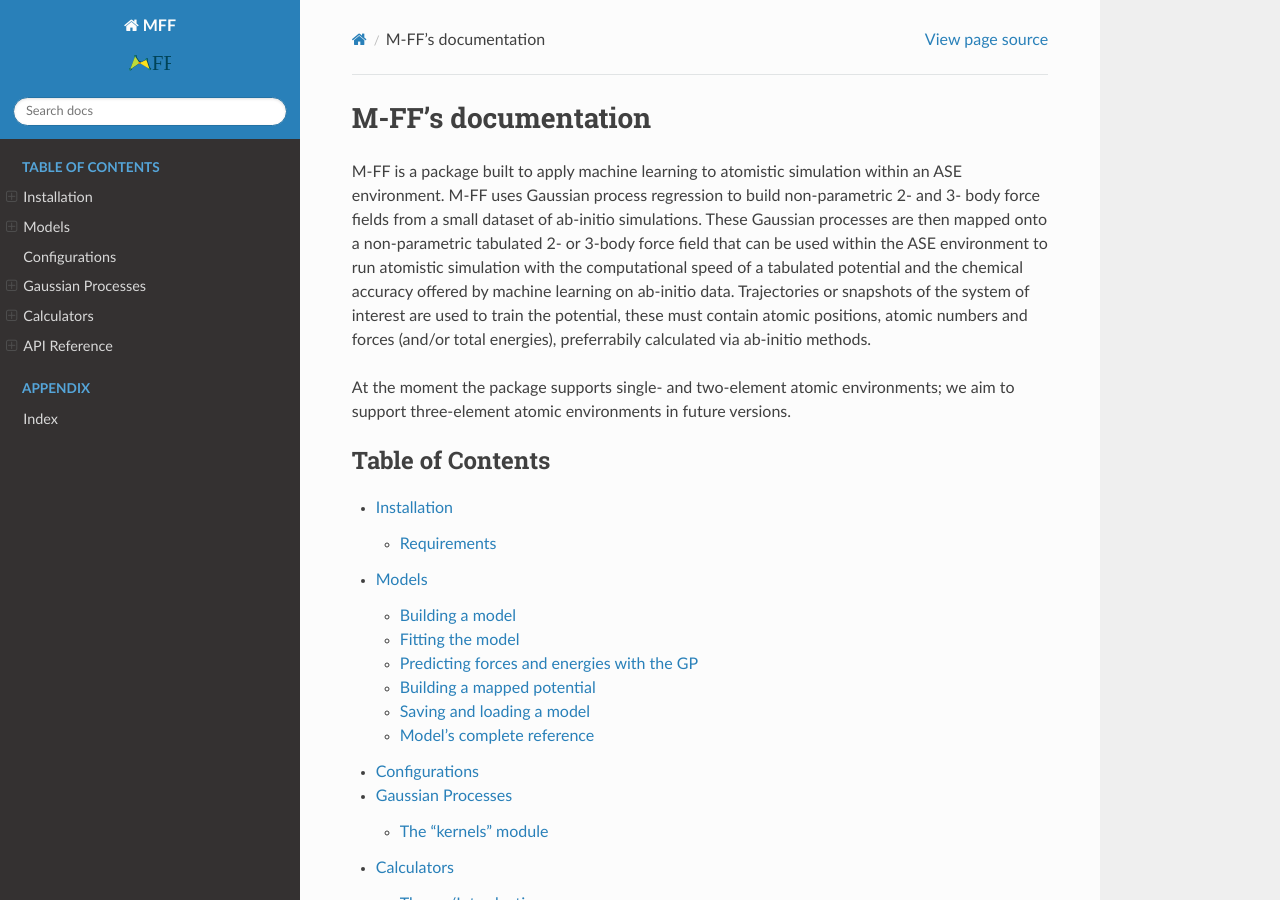
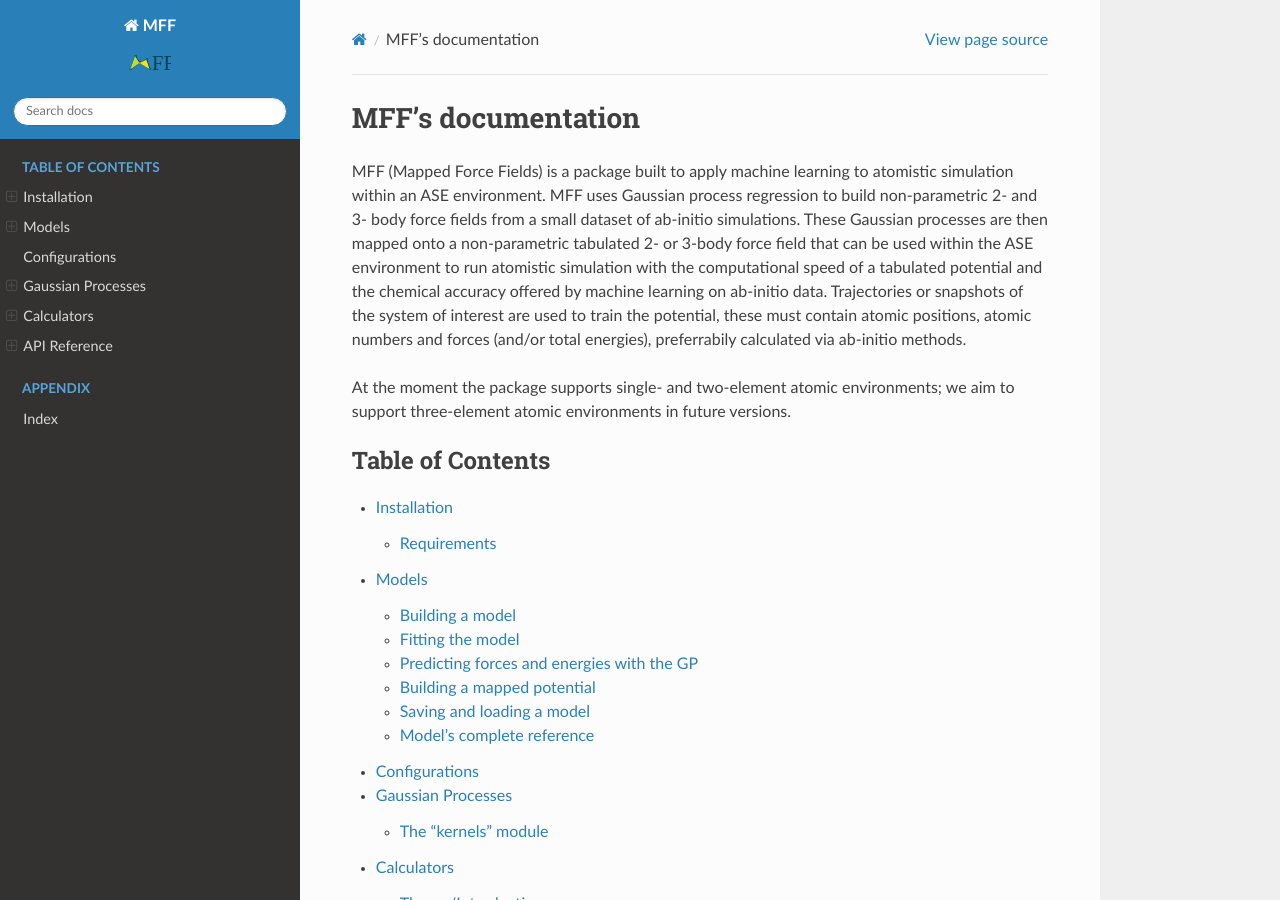
Before and after one commit to kcl-tscm/mff, a Sphinx documentation site: the page built from docs/index.rst, in a window 1280 px wide and 900 px high. Built offline with Sphinx 7.4.7 and the Read the Docs theme 2.0.0, drawn with Linux system fonts in a browser that asks for light colours.

Commit message:
Updated docs

```diff
--- a/docs/index.rst
+++ b/docs/index.rst
@@ -1,14 +1,14 @@
-.. m-ff documentation master file, created by
+.. mff documentation master file, created by
    sphinx-quickstart on Thu Oct 18 11:47:17 2018.
    You can adapt this file completely to your liking, but it should at least
    contain the root `toctree` directive.
 
-M-FF's documentation
+MFF's documentation
 ====================
 
 
-M-FF is a package built to apply machine learning to atomistic simulation within an ASE environment.
-M-FF uses Gaussian process regression to build non-parametric 2- and 3- body force fields from a small dataset of ab-initio simulations. These Gaussian processes are then mapped onto a non-parametric tabulated 2- or 3-body force field that can be used within the ASE environment to run atomistic simulation with the computational speed of a tabulated potential and the chemical accuracy offered by machine learning on ab-initio data.
+MFF (Mapped Force Fields) is a package built to apply machine learning to atomistic simulation within an ASE environment.
+MFF uses Gaussian process regression to build non-parametric 2- and 3- body force fields from a small dataset of ab-initio simulations. These Gaussian processes are then mapped onto a non-parametric tabulated 2- or 3-body force field that can be used within the ASE environment to run atomistic simulation with the computational speed of a tabulated potential and the chemical accuracy offered by machine learning on ab-initio data.
 Trajectories or snapshots of the system of interest are used to train the potential, these must contain atomic positions, atomic numbers and forces (and/or total energies), preferrabily calculated via ab-initio methods.
 
 At the moment the package supports single- and two-element atomic environments; we aim to support three-element atomic environments in future versions.
```
Also changed, not shown: docs/calculators.rst (+14 -3 lines).
